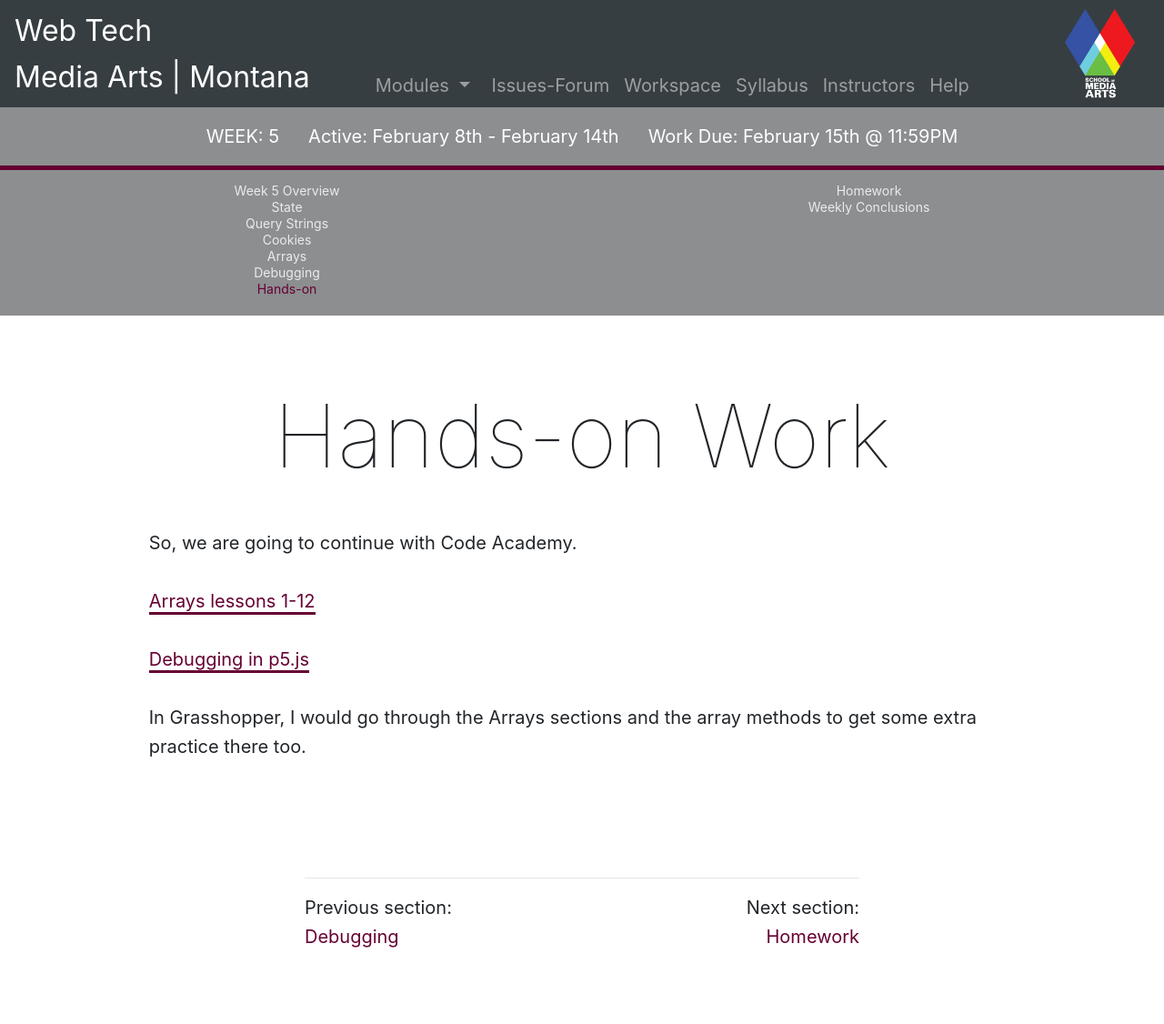
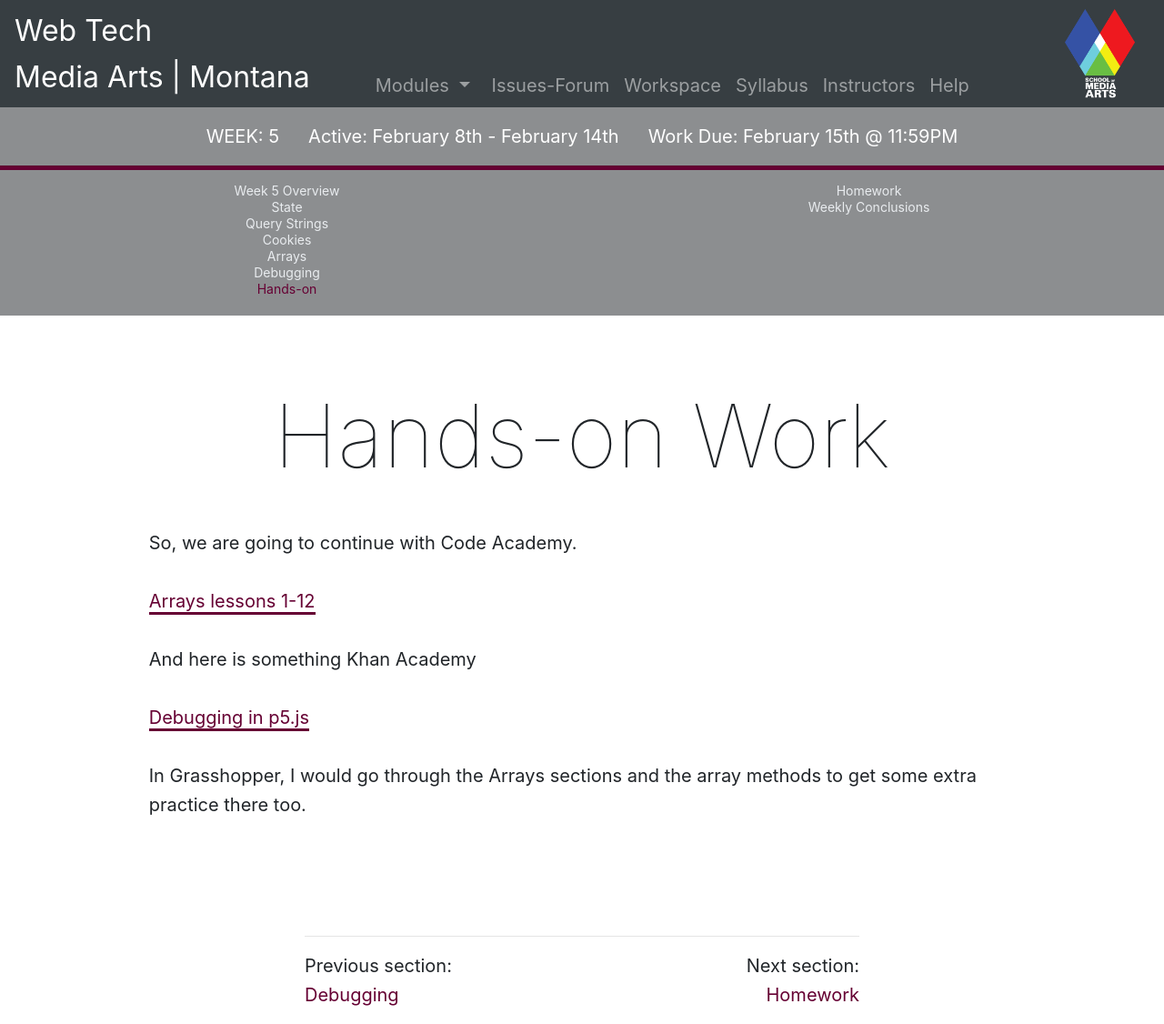
Before and after one commit to Montana-Media-Arts/441-web-tech-Spring2021-course, a Jekyll site: the page built from modules/week-5/_posts/2006-06-01-handson.md, in a window 1280 px wide. Shown: the whole page at 91% size. Built offline with Jekyll 4.4.1, drawn with Linux system fonts in a browser that asks for light colours; nearby versions of some CDN libraries; comment, search, counter and statistics services are not loaded; before the commit the page ends 1062 px from its top, so only the background shows below that.

Commit message:
Update 2006-06-01-handson.md

```diff
--- a/modules/week-5/_posts/2006-06-01-handson.md
+++ b/modules/week-5/_posts/2006-06-01-handson.md
@@ -10,6 +10,8 @@ So, we are going to continue with Code Academy.
 
 [Arrays lessons 1-12](https://www.codecademy.com/courses/introduction-to-javascript/lessons/arrays/exercises/arrays?action=resume_content_item)
 
+And here is something Khan Academy
+
 [Debugging in p5.js](https://www.khanacademy.org/computing/computer-programming/programming/debugging-programs/pt/debugging-with-printlns)
 
 In Grasshopper, I would go through the Arrays sections and the array methods to get some extra practice there too.
```
